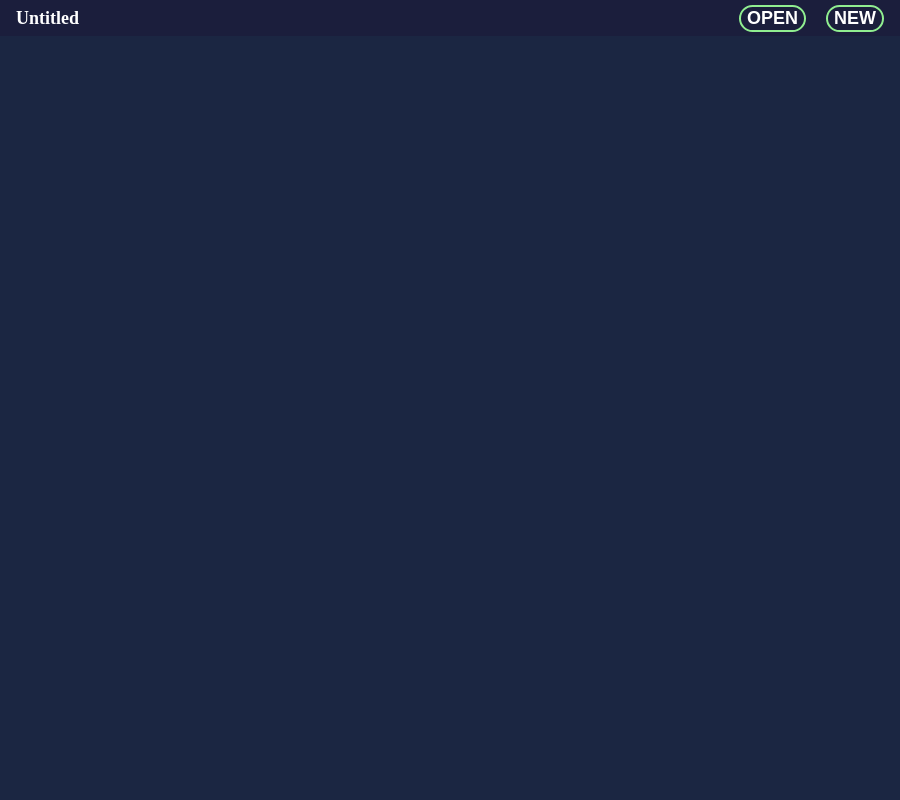
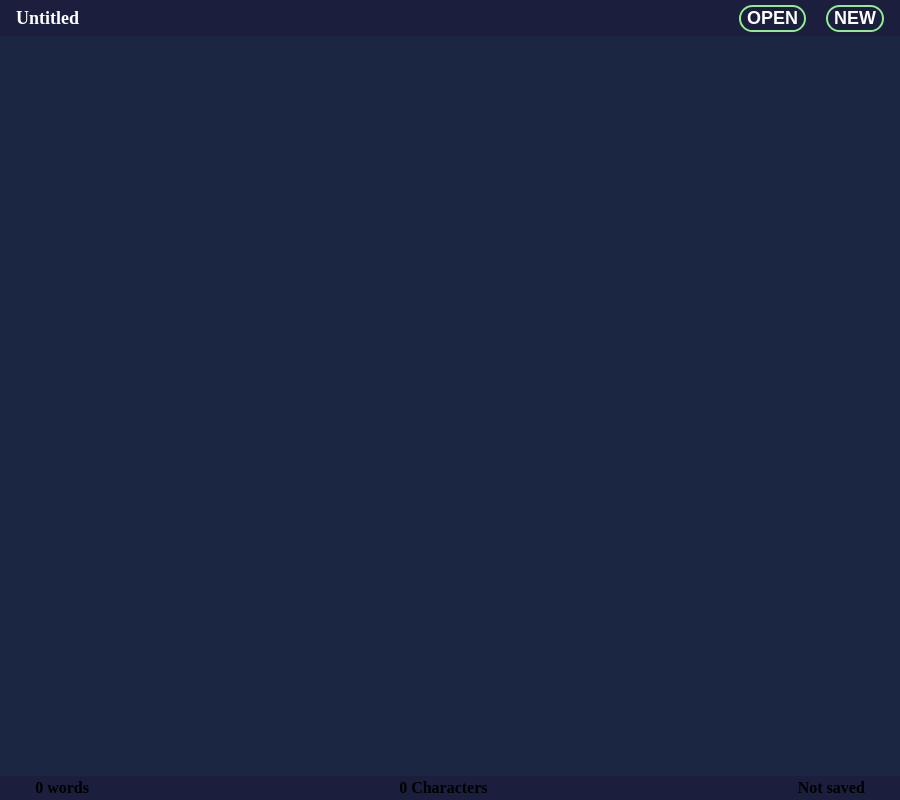
Before and after one commit to Sihlejosias/Codex-text, an Electron app: page src/index.html in a window 900 px wide. Drawn offline with Linux system fonts and the light colour scheme.

Commit message:
Added the status bar and changed the menu items

```diff
--- a/package.json
+++ b/package.json
@@ -1,7 +1,7 @@
 {
   "name": "polette-editor",
   "productName": "polette-editor",
-  "version": "0.0.1",
+  "version": "0.1.0",
   "description": "A text editor app for editing text documents",
   "main": "src/index.js",
   "scripts": {
--- a/src/index.css
+++ b/src/index.css
@@ -3,7 +3,7 @@ body {
   margin: 0;
   display: flex;
   flex-direction: column;
-  height: 95vh;
+  height: 100vh;
 }
 
 .title-bar {
@@ -67,7 +67,39 @@ textarea:focus {
   outline: none;
 }
 
+textarea::-webkit-scrollbar {
+  width: 1vw;
+}
+
+textarea::-webkit-scrollbar-track {
+  background: rgba(27, 20, 60, .5);
+  margin-block: .5rem;
+  border-radius: 5rem;
+}
+
+textarea::-webkit-scrollbar-thumb {
+  background: rgba(0, 0, 0, .5);
+  border-radius: 5rem;
+}
+
 main {
   flex: 1;
   padding-right: .4rem;
 }
+
+.status-bar {
+  display: flex;
+  justify-content: space-between;
+  align-items: center;
+  padding: .2rem;
+  background-color: rgb(27, 30, 60);
+  font-weight: bolder;
+}
+
+.word {
+  padding-left: 2rem;
+}
+
+.status {
+  padding-right: 2rem;
+}
--- a/src/index.html
+++ b/src/index.html
@@ -16,7 +16,12 @@
       </div>
     </div>
     <main>
-      <textarea disabled id="fileTextarea"></textarea>
+      <textarea disabled id="fileTextarea" class="input-text-area"></textarea>
     </main>
+    <div class="status-bar">
+      <div class="word"><span id="word-count">0</span> words</div>
+      <div class="character"><span id="character-count">0</span> Characters</div>
+      <div class="status"><span>Not saved</span></div>
+    </div>
   </body>
 </html>
```
Also changed, not shown: src/index.js (+53 -13 lines), src/render.js (+15 -2 lines), README.md.
